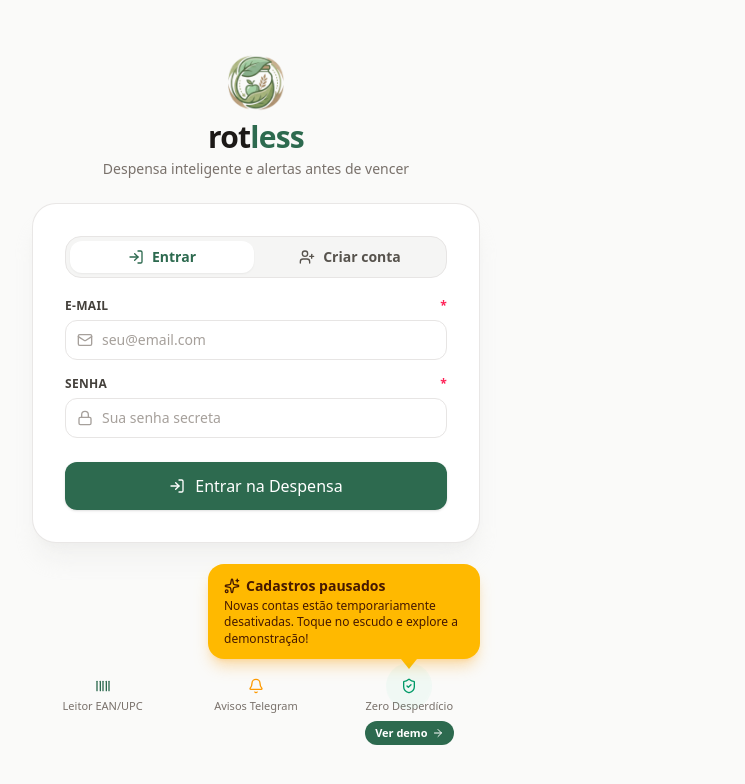
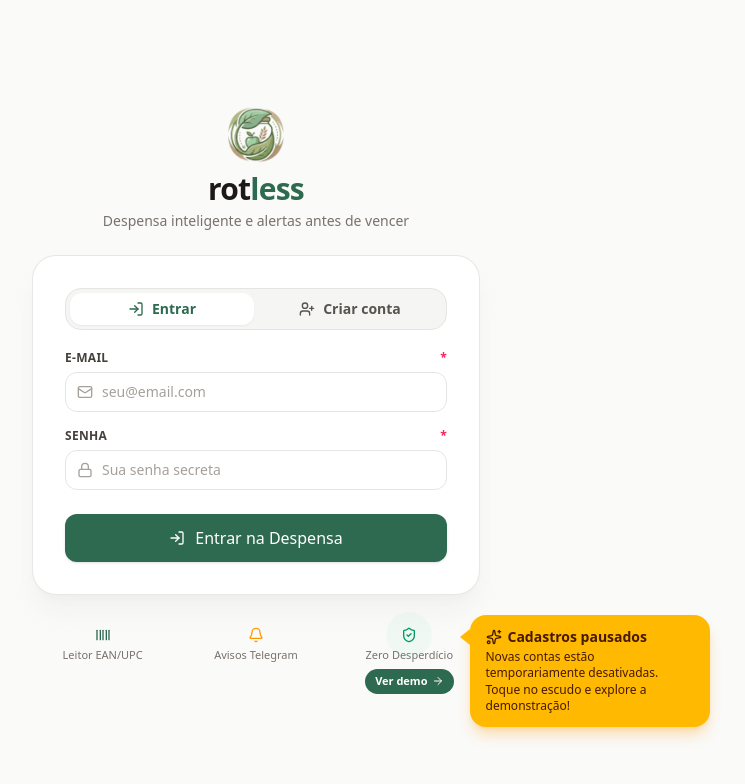
Before and after one commit to krosct/rotless, a React (Vite) app in the folder frontend/: page /login in a window 1280 px wide. Shown: the top 784 px of the page, without its empty margins (384-1129 px from the left). Built offline with nearby package versions, Linux system fonts and the light colour scheme.

Commit message:
feat(auth): place the demo balloon beside the shield on wide screens
On screens of 1024px and wider the balloon sits to the right of the shield
with the arrow pointing at it; narrow screens keep it above the shield,
where there is no room on the right.

```diff
--- a/frontend/src/components/auth/AuthLayout.tsx
+++ b/frontend/src/components/auth/AuthLayout.tsx
@@ -35,18 +35,15 @@ export function AuthLayout({ children, onDemoClick, showDemoHint = false }: Auth
           {children}
         </div>
 
-        {/* Demo hint balloon, aimed at the shield below */}
+        {/* Demo hint balloon above the shield. Wide screens show it beside the
+            shield instead (see below), where there is room on the right. */}
         {hint && (
-          <div data-testid="demo-hint" className="relative w-full mt-6 motion-safe:animate-hint-float">
-            <div className="ml-auto max-w-[17rem] rounded-2xl bg-amber-400 text-amber-950 px-4 py-3 shadow-lg shadow-amber-500/30 dark:shadow-none text-left">
-              <p className="flex items-center gap-1.5 text-sm font-bold">
-                <Sparkles className="w-4 h-4 shrink-0" />
-                Cadastros pausados
-              </p>
-              <p className="mt-0.5 text-xs leading-snug">
-                Novas contas estão temporariamente desativadas. Toque no escudo e explore a
-                demonstração!
-              </p>
+          <div
+            data-testid="demo-hint"
+            className="relative w-full mt-6 lg:hidden motion-safe:animate-hint-float"
+          >
+            <div className="ml-auto max-w-[17rem]">
+              <DemoHintText />
             </div>
             <span
               aria-hidden="true"
@@ -57,7 +54,7 @@ export function AuthLayout({ children, onDemoClick, showDemoHint = false }: Auth
         )}
 
         {/* Value props preview */}
-        <div className={`${hint ? 'mt-4' : 'mt-8'} grid grid-cols-3 gap-3 w-full text-center`}>
+        <div className={`${hint ? 'mt-4 lg:mt-8' : 'mt-8'} grid grid-cols-3 gap-3 w-full text-center`}>
           <div className="flex flex-col items-center text-stone-500 dark:text-stone-400">
             <Barcode className="w-4 h-4 mb-1 text-[#2d6a4f] dark:text-emerald-400" />
             <span className="text-[11px] font-medium">Leitor EAN/UPC</span>
@@ -67,6 +64,8 @@ export function AuthLayout({ children, onDemoClick, showDemoHint = false }: Auth
             <span className="text-[11px] font-medium">Avisos Telegram</span>
           </div>
           {onDemoClick ? (
+            <div className="flex justify-center">
+              <div className="relative">
                 <button
                   type="button"
                   data-testid="demo-shield"
@@ -86,6 +85,22 @@ export function AuthLayout({ children, onDemoClick, showDemoHint = false }: Auth
                     <ArrowRight className="w-3 h-3" />
                   </span>
                 </button>
+
+                {/* Wide screens: balloon on the right, arrow on the shield */}
+                {hint && (
+                  <div
+                    data-testid="demo-hint-side"
+                    className="hidden lg:block absolute left-full -top-3 ml-4 w-60 motion-safe:animate-hint-nudge"
+                  >
+                    <DemoHintText />
+                    <span
+                      aria-hidden="true"
+                      className="absolute right-full top-3.5 w-0 h-0 border-y-8 border-y-transparent border-r-10 border-r-amber-400"
+                    />
+                  </div>
+                )}
+              </div>
+            </div>
           ) : (
             <div className="flex flex-col items-center text-stone-500 dark:text-stone-400">
               <ShieldCheck className="w-4 h-4 mb-1 text-emerald-600" />
@@ -97,3 +112,17 @@ export function AuthLayout({ children, onDemoClick, showDemoHint = false }: Auth
     </div>
   );
 }
+
+function DemoHintText() {
+  return (
+    <div className="rounded-2xl bg-amber-400 text-amber-950 px-4 py-3 shadow-lg shadow-amber-500/30 dark:shadow-none text-left">
+      <p className="flex items-center gap-1.5 text-sm font-bold">
+        <Sparkles className="w-4 h-4 shrink-0" />
+        Cadastros pausados
+      </p>
+      <p className="mt-0.5 text-xs leading-snug">
+        Novas contas estão temporariamente desativadas. Toque no escudo e explore a demonstração!
+      </p>
+    </div>
+  );
+}
--- a/frontend/src/styles/globals.css
+++ b/frontend/src/styles/globals.css
@@ -2,9 +2,21 @@
 
 @custom-variant dark (&:where(.dark, .dark *));
 
-/* Login page: the demo hint balloon floats gently above the shield. */
+/* Login page: the demo hint balloon floats gently above the shield (narrow
+   screens) or nudges towards it from the right (wide screens). */
 @theme {
   --animate-hint-float: hint-float 2.4s ease-in-out infinite;
+  --animate-hint-nudge: hint-nudge 2.4s ease-in-out infinite;
+
+  @keyframes hint-nudge {
+    0%,
+    100% {
+      transform: translateX(0);
+    }
+    50% {
+      transform: translateX(-5px);
+    }
+  }
 
   @keyframes hint-float {
     0%,
```
Also changed, not shown: 2 other files (tests, documents, lock files or other folders). Lines whose indentation alone changed are shown as unchanged.
